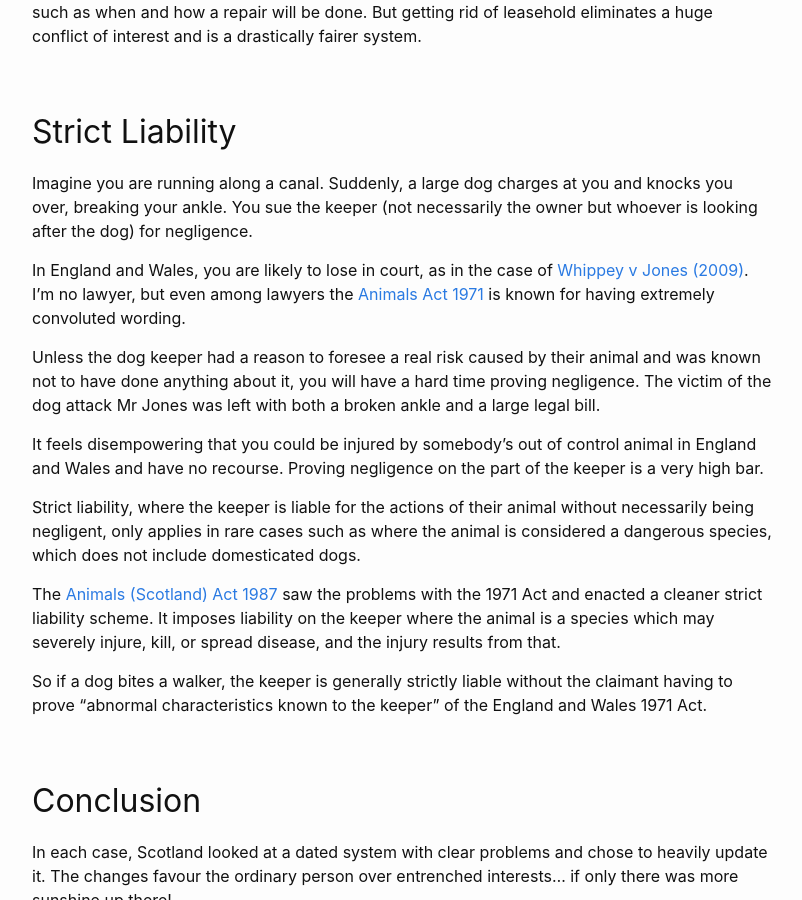
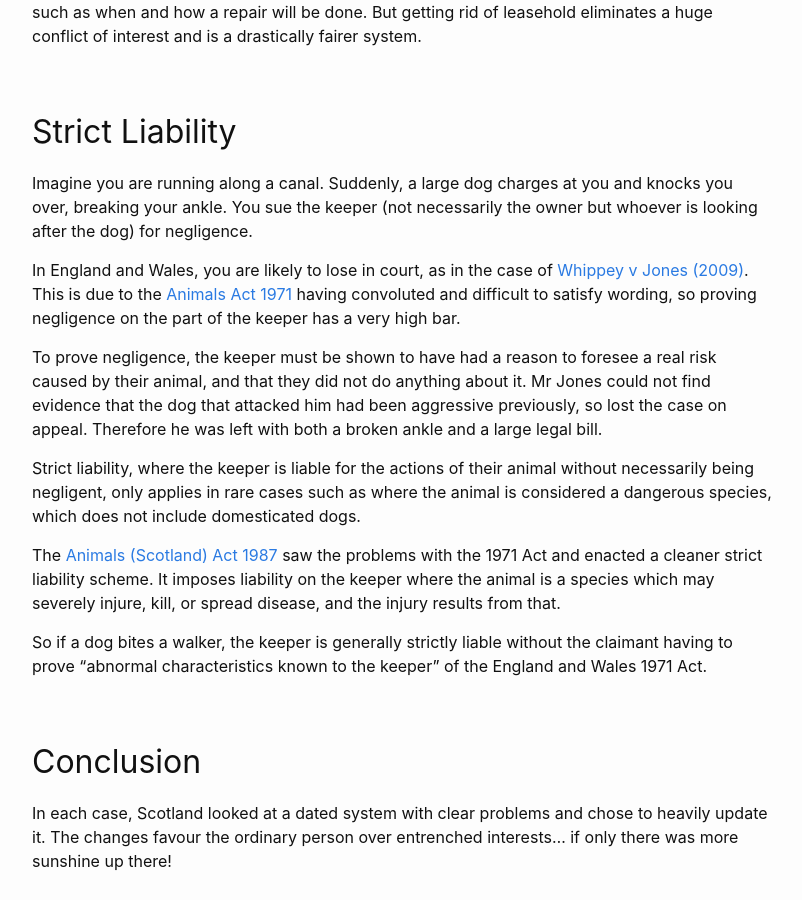
Before and after one commit to hyperreality/hyperreality.github.com, a Jekyll site: the page built from _posts/2026-08-09-scots-law.md, in a window 1280 px wide and 900 px high, scrolled down 1778 px. Shown: the whole window, without its empty margins (238-1040 px from the left). Built offline with Jekyll 4.4.1, drawn with Linux system fonts in a browser that asks for light colours.

```diff
--- a/_posts/2026-08-09-scots-law.md
+++ b/_posts/2026-08-09-scots-law.md
@@ -39,11 +39,9 @@ Meanwhile, Scotland abolished the feudal system of land tenure through the [Abol
 
 Imagine you are running along a canal. Suddenly, a large dog charges at you and knocks you over, breaking your ankle. You sue the keeper (not necessarily the owner but whoever is looking after the dog) for negligence.
 
-In England and Wales, you are likely to lose in court, as in the case of [Whippey v Jones (2009)](https://www.sleeblackwell.co.uk/legal-articles/when-good-dogs-go-bad). I'm no lawyer, but even among lawyers the [Animals Act 1971](https://en.wikipedia.org/wiki/Animals_Act_1971) is known for having extremely convoluted wording.
+In England and Wales, you are likely to lose in court, as in the case of [Whippey v Jones (2009)](https://www.sleeblackwell.co.uk/legal-articles/when-good-dogs-go-bad). This is due to the [Animals Act 1971](https://en.wikipedia.org/wiki/Animals_Act_1971) having convoluted and difficult to satisfy wording, so proving negligence on the part of the keeper has a very high bar.
 
-Unless the dog keeper had a reason to foresee a real risk caused by their animal and was known not to have done anything about it, you will have a hard time proving negligence. The victim of the dog attack Mr Jones was left with both a broken ankle and a large legal bill.
-
-It feels disempowering that you could be injured by somebody's out of control animal in England and Wales and have no recourse. Proving negligence on the part of the keeper is a very high bar.
+To prove negligence, the keeper must be shown to have had a reason to foresee a real risk caused by their animal, and that they did not do anything about it. Mr Jones could not find evidence that the dog that attacked him had been aggressive previously, so lost the case on appeal. Therefore he was left with both a broken ankle and a large legal bill.
 
 Strict liability, where the keeper is liable for the actions of their animal without necessarily being negligent, only applies in rare cases such as where the animal is considered a dangerous species, which does not include domesticated dogs.
 
```
Also changed, not shown: _posts/2026-10-14-uk-property-wisdom.md (+3 -1 lines).
